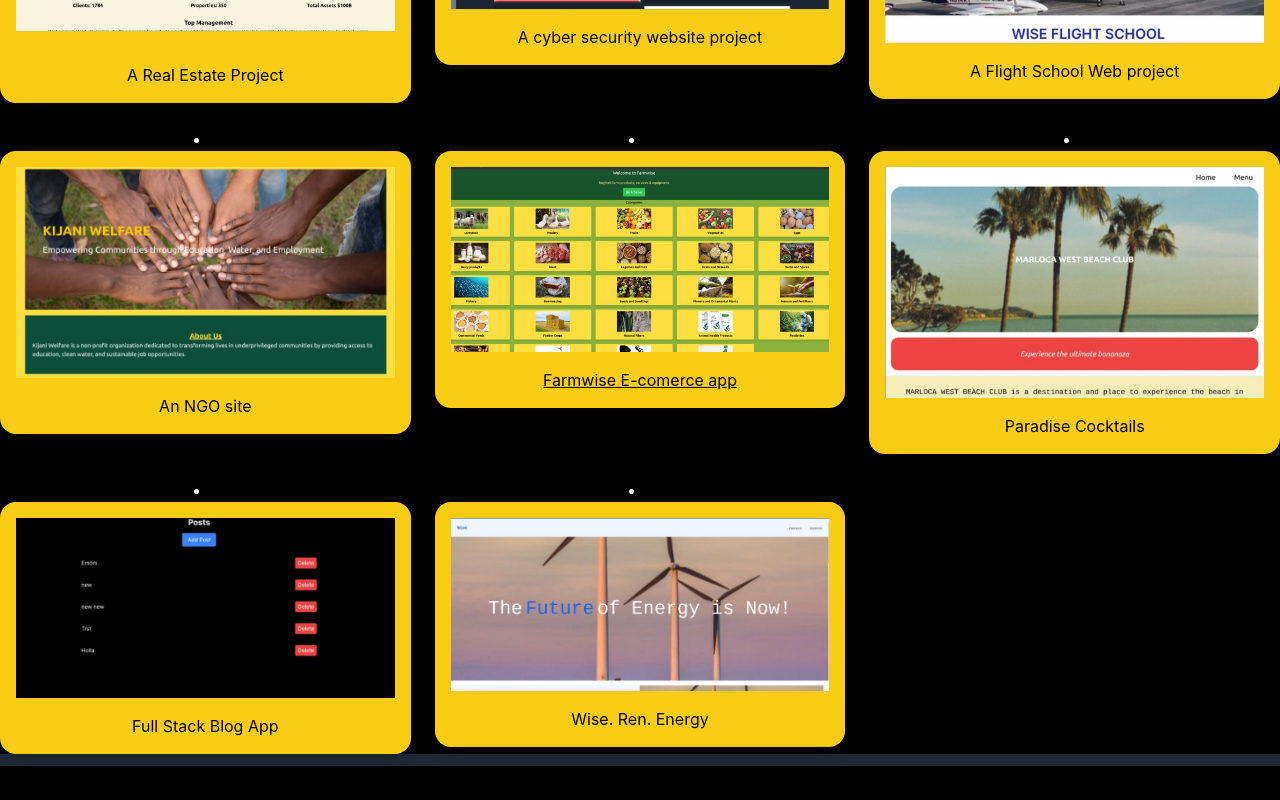
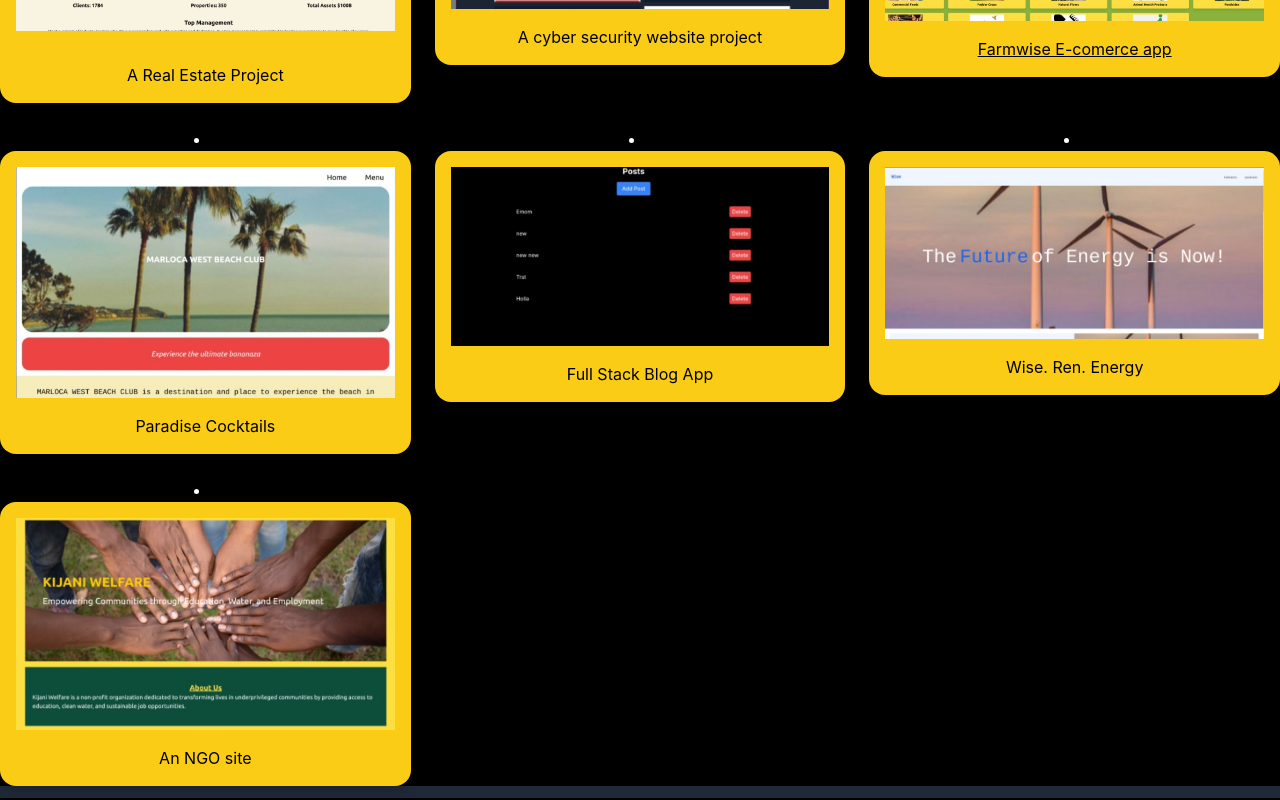
Before and after one commit to treva556/mt-portfolio, a React (Create React App) app: page /projects in a window 1280 px wide. Shown: the part 300-1100 px from the top of the page. Built offline with nearby package versions, Linux system fonts and the light colour scheme.

Commit message:
milestone 3

```diff
--- a/src/components/swapper.js
+++ b/src/components/swapper.js
@@ -6,6 +6,7 @@ import Prop from '../assets/prop.jpeg';
 import Blog from '../assets/blog.jpeg';
 import image56 from '../assets/yy.jpeg';
 import Welfare from '../assets/welfare.jpeg';
+import Farm from '../assets/farm.jpeg';
 
 
 import React from 'react';
@@ -53,7 +54,7 @@ const Swapper = () => {
           A Cyber Security Website Project
         </a>
       </SwiperSlide>
-      <SwiperSlide>
+      {/* <SwiperSlide>
         <a
           href="https://flight-school-rose.vercel.app/"
           target="_blank"
@@ -63,16 +64,20 @@ const Swapper = () => {
           <img src={FS} alt="Flight School Project" className="w-1/8 mb-4" />
           A Flight School Web Project
         </a>
-      </SwiperSlide>
+      </SwiperSlide> */}
       <SwiperSlide>
+
               <a
                 href="https://farmwise.co.ke/"
                 target="_blank"
                 rel="noopener noreferrer"
-          className="bg-yellow-400 p-4 text-black underline rounded-2xl block"
+                className=" bg-yellow-400 p-4 text-black underline rounded-2xl block shadow-lg hover:scale-105 transform transition duration-300 ease-in-out "
               >
-          Farmwise
+                <img src={Farm} alt="Technology 2" className="w-1/8 mb-4" />
+
+                Farmwise E-comerce app
               </a>
+
       </SwiperSlide>
       <SwiperSlide>
         <a
@@ -81,10 +86,11 @@ const Swapper = () => {
           rel="noopener noreferrer"
           className="bg-yellow-400 rounded-2xl p-4 text-black block"
         >
-          <img src={paradise} alt="Paradise Cocktails" className="w-1/8 mb-4" />
+          <img src={paradise} alt="Paradise Cocktails" className="w-full mb-4" />
           Paradise Cocktails
         </a>
       </SwiperSlide>
+
       <SwiperSlide>
         <a
           href="https://posts-2-git-main-treva556s-projects.vercel.app/"
@@ -92,7 +98,7 @@ const Swapper = () => {
           rel="noopener noreferrer"
           className="bg-yellow-400 rounded-2xl p-4 text-black block"
         >
-          <img src={Blog} alt="Full Stack Blog App" className="w-1/8 mb-4" />
+          <img src={Blog} alt="Full Stack Blog App" className="w-full mb-4" />
           Full Stack Blog App
         </a>
       </SwiperSlide>
--- a/src/pages/projects.js
+++ b/src/pages/projects.js
@@ -50,7 +50,7 @@ function Projects() {
             A cyber security website project
               </a>
             </li>
-            <li>
+            {/* <li>
             <a
                 href="https://flight-school-rose.vercel.app/"
 
@@ -61,7 +61,7 @@ function Projects() {
             <img src={FS} alt="Technology 2" className="w-1/8 mb-4" />
             A Flight School Web project
               </a>
-            </li>
+            </li> */}
 
             {/* <li>
             <a
@@ -76,18 +76,6 @@ function Projects() {
               </a>
             </li> */}
 
-            <li>
-            <a
-                href="https://ngo-five.vercel.app/"
-
-                target="_blank"
-                rel="noopener noreferrer"
-                className=" bg-yellow-400 rounded-2xl p-4 text-black block shadow-lg hover:scale-105 transform transition duration-300 ease-in-out"
-              >
-            <img src={Welfare} alt="Technology 2" className="w-1/8 mb-4" />
-            An NGO site
-              </a>
-            </li>
 
             <li>
               <a
@@ -149,6 +137,19 @@ function Projects() {
             Wise. Ren. Energy
               </a>
             </li>
+            <li>
+            <a
+                href="https://ngo-five.vercel.app/"
+
+                target="_blank"
+                rel="noopener noreferrer"
+                className=" bg-yellow-400 rounded-2xl p-4 text-black block shadow-lg hover:scale-105 transform transition duration-300 ease-in-out"
+              >
+            <img src={Welfare} alt="Technology 2" className="w-1/8 mb-4" />
+            An NGO site
+              </a>
+            </li>
+
 
           </ul>
 
```
Also changed, not shown: src/assets/fam.jpeg (added). Lines whose indentation alone changed are shown as unchanged.
